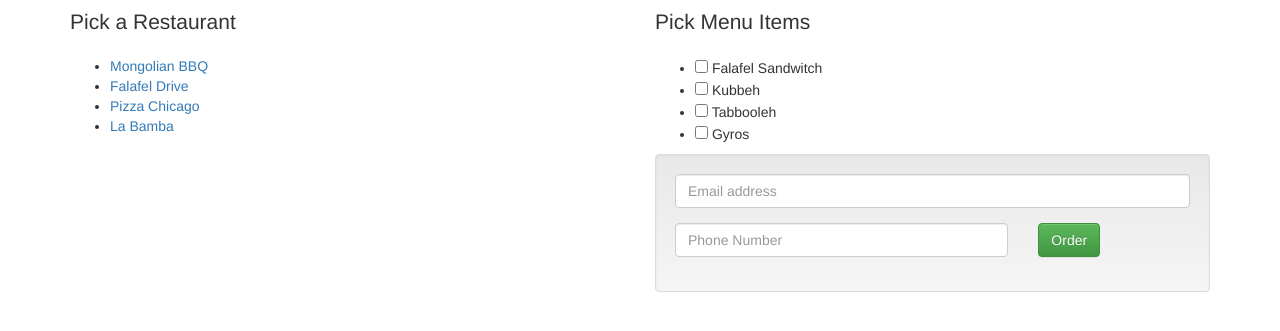
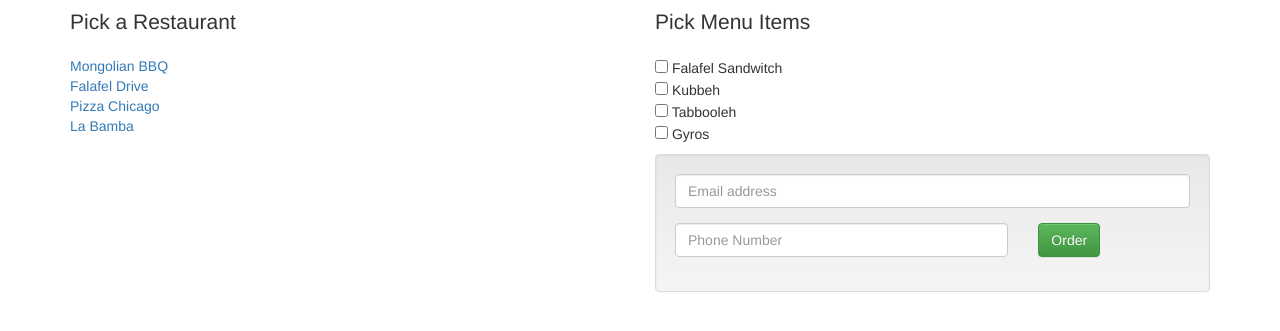
Before and after one commit to codective/bestofthebay, a plain HTML site: page index.html in a window 1280 px wide. Shown: the part 63-394 px from the top of the page. Drawn offline with nearby package versions, Linux system fonts and the light colour scheme.

Commit message:
Update index.html

```diff
--- a/index.html
+++ b/index.html
@@ -12,34 +12,26 @@
       <meta property="og:image" content="http://www.restaurantnews.com/wp-content/uploads/2014/03/First-Watch-Restaurants-Smoked-Salmon-Roasted-Vegetable-Frittata.jpg"/>
       <meta property="og:site_name" content="BestOfTheBay"/>
       <meta property="og:description" content="Top of the line popular restaurants with the must-eat items in SF BayArea"/>
-
       <link rel="stylesheet" href="//maxcdn.bootstrapcdn.com/bootstrap/3.2.0/css/bootstrap.min.css">
-
       <link rel="stylesheet" href="//maxcdn.bootstrapcdn.com/bootstrap/3.2.0/css/bootstrap-theme.min.css">
    </head>
    <body>
       <div class="container">
          <h1>Best of The Bay</h1>
-
          <div class="row">
-
             <div class="col-sm-6">
-
                <div class="lead">Pick a Restaurant</div>
-      <ul>
+               <ul class="list-unstyled">
                   <li><a href="">Mongolian BBQ</a></li>
                   <li><a href="">Falafel Drive</a></li>
                   <li><a href="">Pizza Chicago</a></li>
                   <li><a href="">La Bamba</a></li>
                </ul>
-
             </div>
-
             <div class="col-sm-6">
-
                <form action="" class="form-horizontal">
                   <div class="lead">Pick Menu Items</div>
-      <ul>
+                  <ul class="list-unstyled">
                      <li>
                         <input type="checkbox" name="falafel" /> Falafel Sandwitch
                      </li>
@@ -54,7 +46,6 @@
                         <input type="checkbox" name="falafel" /> Gyros
                      </li>
                   </ul>
-
                   <div class="well">
                      <div class="form-group">
                         <div class="col-sm-12">
@@ -71,15 +62,9 @@
                      </div>
                   </div>
             </div>
-
          </div>
-
          </form>
-
       </div>
-
-
-
       <script src="//maxcdn.bootstrapcdn.com/bootstrap/3.2.0/js/bootstrap.min.js"></script>
       </div>
       <script src="https://ajax.googleapis.com/ajax/libs/jquery/1.11.1/jquery.min.js"></script>
```
Lines whose indentation alone changed are shown as unchanged.
